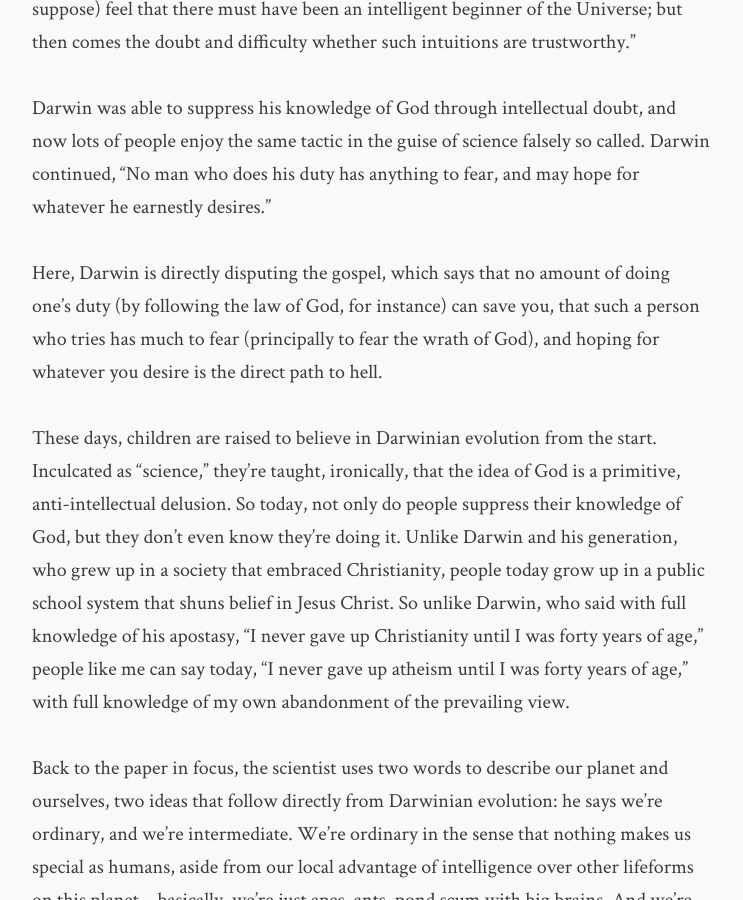
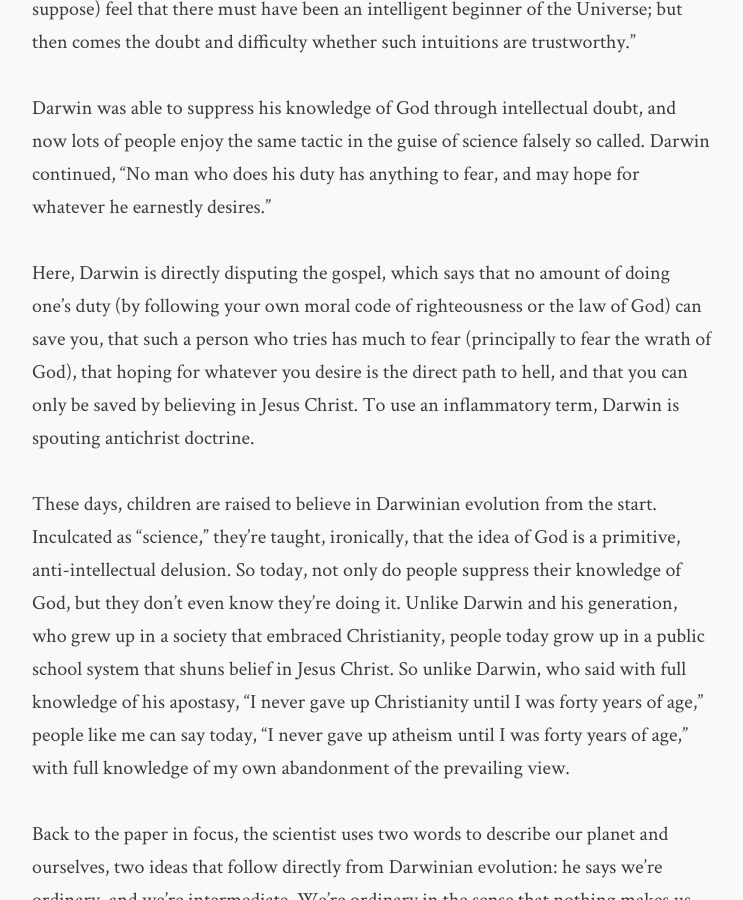
Before and after one commit to flashlightministries/oilforlight, a Jekyll site: the page built from _posts/2017-12-31-founded-upon-a-rock.md, in a window 1280 px wide and 900 px high, scrolled down 2065 px. Shown: the whole window, without its empty margins (268-1011 px from the left). Built offline with Jekyll 4.4.1, drawn with Linux system fonts in a browser that asks for light colours; nearby versions of some CDN libraries.

Commit message:
Update 2017-12-31-founded-upon-a-rock.md

```diff
--- a/_posts/2017-12-31-founded-upon-a-rock.md
+++ b/_posts/2017-12-31-founded-upon-a-rock.md
@@ -28,7 +28,7 @@ Darwin knew God exists, as these words of his reveal: "The strongest argument fo
 
 Darwin was able to suppress his knowledge of God through intellectual doubt, and now lots of people enjoy the same tactic in the guise of science falsely so called. Darwin continued, "No man who does his duty has anything to fear, and may hope for whatever he earnestly desires."
 
-Here, Darwin is directly disputing the gospel, which says that no amount of doing one's duty (by following the law of God, for instance) can save you, that such a person who tries has much to fear (principally to fear the wrath of God), and hoping for whatever you desire is the direct path to hell.
+Here, Darwin is directly disputing the gospel, which says that no amount of doing one's duty (by following your own moral code of righteousness or the law of God) can save you, that such a person who tries has much to fear (principally to fear the wrath of God), that hoping for whatever you desire is the direct path to hell, and that you can only be saved by believing in Jesus Christ. To use an inflammatory term, Darwin is spouting antichrist doctrine.
 
 These days, children are raised to believe in Darwinian evolution from the start. Inculcated as "science," they're taught, ironically, that the idea of God is a primitive, anti-intellectual delusion. So today, not only do people suppress their knowledge of God, but they don't even know they're doing it. Unlike Darwin and his generation, who grew up in a society that embraced Christianity, people today grow up in a public school system that shuns belief in Jesus Christ. So unlike Darwin, who said with full knowledge of his apostasy, "I never gave up Christianity until I was forty years of age," people like me can say today, "I never gave up atheism until I was forty years of age," with full knowledge of my own abandonment of the prevailing view.
 
```
